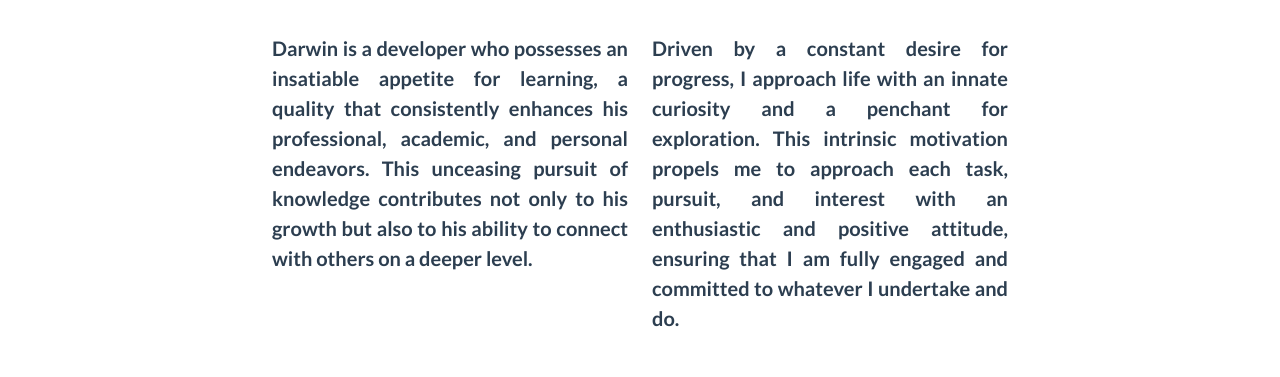
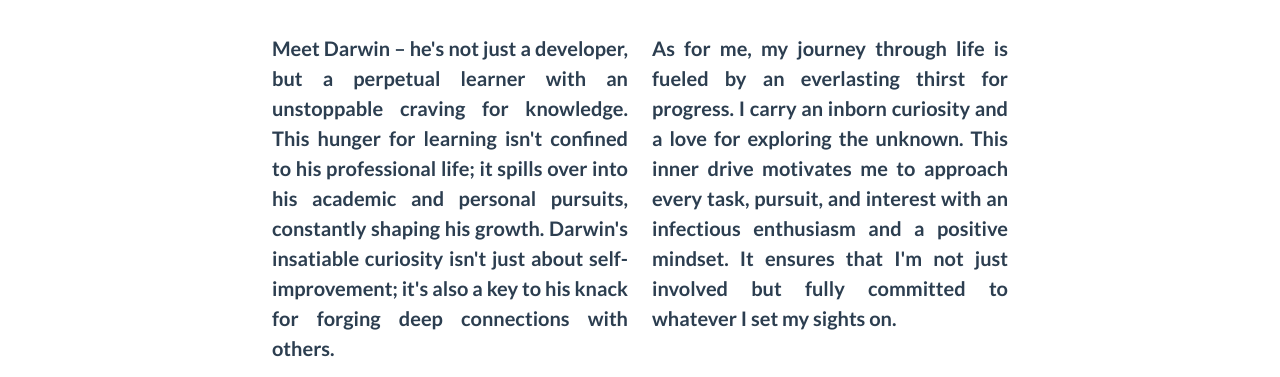
Before and after one commit to darwin-quinones/darwin-quinones.github.io, a plain HTML site: page index.html in a window 1280 px wide. Shown: the part 575-952 px from the top of the page. Drawn offline with nearby package versions, Linux system fonts and the light colour scheme; a script that the page names is missing.

Commit message:
Changes in the main

```diff
--- a/index.html
+++ b/index.html
@@ -84,16 +84,15 @@
             <!-- About Section Content-->
             <div class="row row-margin" data-aos="fade-right">
                 <div class="col-lg-4 ms-auto">
-                    <p class="title text-justify">Darwin is a developer who possesses an insatiable appetite for learning, a quality
-                        that consistently enhances his professional, academic, and personal endeavors. This unceasing
-                        pursuit of knowledge contributes not only to his growth but also to his ability to connect with
-                        others on a deeper level.</p>
+                    <p class="title text-justify">Meet Darwin – he's not just a developer, but a perpetual learner with an unstoppable craving for knowledge.
+                        This hunger for learning isn't confined to his professional life; it spills over into his academic and personal pursuits, constantly shaping his growth.
+                        Darwin's insatiable curiosity isn't just about self-improvement; it's also a key to his knack for forging deep connections with others.</p>
                 </div>
                 <div class="col-lg-4 me-auto">
-                    <p class="title text-justify">Driven by a constant desire for progress, I approach life with an innate curiosity
-                        and a penchant for exploration. This intrinsic motivation propels me to approach each task,
-                        pursuit, and interest with an enthusiastic and positive attitude, ensuring that I am fully
-                        engaged and committed to whatever I undertake and do.</p>
+                    <p class="title text-justify">As for me, my journey through life is fueled by an everlasting thirst for progress.
+                        I carry an inborn curiosity and a love for exploring the unknown.
+                        This inner drive motivates me to approach every task, pursuit, and interest with an infectious enthusiasm and a positive mindset.
+                        It ensures that I'm not just involved but fully committed to whatever I set my sights on.</p>
                 </div>
             </div>
         </div>
@@ -444,7 +443,7 @@
     </footer>
     <!-- Copyright Section-->
     <div class="copyright py-4 text-center text-white">
-        <div class="container"><small>Copyright &copy; Darwin 2023</small></div>
+        <div class="container"><small>Copyright &copy; Darwin 2024</small></div>
     </div>
     <!-- Portfolio Modals-->
 
```
